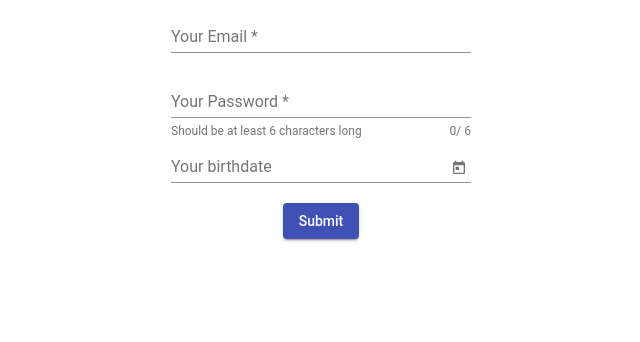
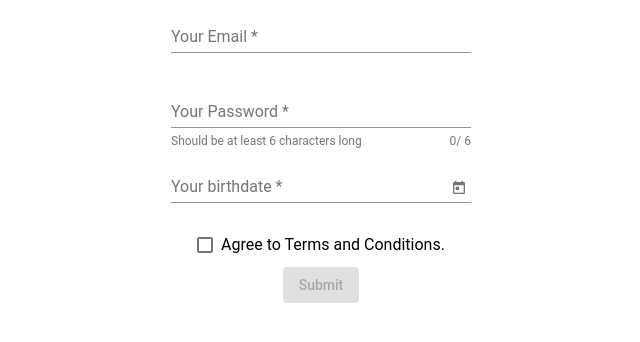
Before and after one commit to s-ranjgar/Fitness-Tracker, an Angular app: page /signup in a window 1280 px wide. Shown: the top 342 px of the page, without its empty margins (319-959 px from the left). Built offline with nearby package versions, Linux system fonts and the light colour scheme.

Commit message:
signup component

```diff
--- a/src/app/auth/signup/signup.component.html
+++ b/src/app/auth/signup/signup.component.html
@@ -1,5 +1,5 @@
 <section class="signup-form">
-    <form fxLayout="column" fxLayoutAlign="center center" #f="ngForm" (ngSubmit)="onSubmit(f)">
+    <form fxLayout="column" fxLayoutAlign="center center" fxLayoutGap="10px" #f="ngForm" (ngSubmit)="onSubmit(f)">
         <mat-form-field>
             <input type="email" matInput placeholder="Your Email" ngModel name="email" email required #emailInput="ngModel">
             <mat-error *ngIf="emailInput.hasError('required')">Field must not be empty</mat-error>
@@ -11,10 +11,13 @@
             <mat-error>Has to be at least 6 characters long.</mat-error>
         </mat-form-field>
         <mat-form-field>
-            <input matInput placeholder="Your birthdate" [matDatepicker]="picker" [max]="maxDate">
+            <input matInput placeholder="Your birthdate" [matDatepicker]="picker" [max]="maxDate" ngModel name="birthdate" required>
             <mat-datepicker-toggle matSuffix [for]="picker"></mat-datepicker-toggle>
             <mat-datepicker #picker></mat-datepicker>
         </mat-form-field>
-        <button type="submit" mat-raised-button color="primary">Submit</button>
+
+        <mat-checkbox labelPosition="after" ngModel name="agree" color="primary" required>Agree to Terms and Conditions.</mat-checkbox>
+
+        <button type="submit" mat-raised-button color="primary" [disabled]="f.invalid">Submit</button>
     </form>
 </section>
--- a/src/app/material.module.ts
+++ b/src/app/material.module.ts
@@ -5,11 +5,12 @@
 import { MatInputModule } from '@angular/material/input';
 import { MatDatepickerModule } from '@angular/material/datepicker';
 import { MatNativeDateModule } from '@angular/material/core';
+import { MatCheckboxModule } from '@angular/material/checkbox';
 
 
 @NgModule({
-    imports: [MatButtonModule,MatIconModule,MatFormFieldModule,MatInputModule,MatDatepickerModule,MatNativeDateModule],
-    exports: [MatButtonModule,MatIconModule,MatFormFieldModule,MatInputModule,MatDatepickerModule,MatNativeDateModule]
+    imports: [MatButtonModule,MatIconModule,MatFormFieldModule,MatInputModule,MatDatepickerModule,MatNativeDateModule,MatCheckboxModule],
+    exports: [MatButtonModule,MatIconModule,MatFormFieldModule,MatInputModule,MatDatepickerModule,MatNativeDateModule,MatCheckboxModule]
 })
 
 export class MaterialModule {
```
